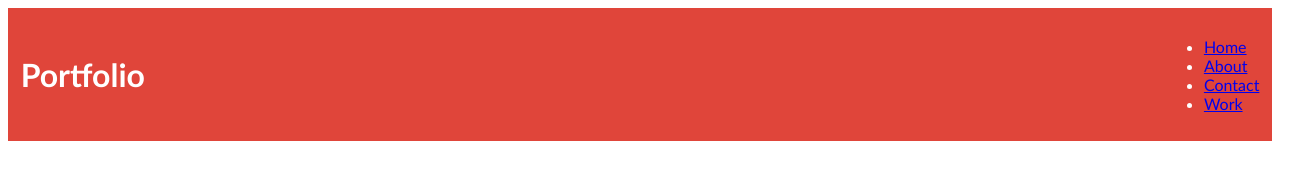
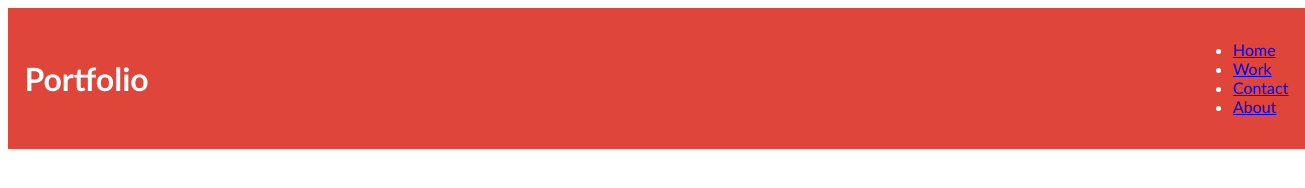
Before and after one commit to Kahlium/ReallyTheSecondChallenge, a plain HTML site: page index.html in a window 1280 px wide. Shown: the whole page, 1305 px wide, since content can reach past the window. Drawn offline with Linux system fonts and the light colour scheme.

Commit message:
header getting cut off, figuring it out

```diff
--- a/index.html
+++ b/index.html
@@ -2,6 +2,9 @@
 <html lang = "en">
 
 <head>
+    <meta name="viewport" content="width=device-width, initial-scale=1.0" />
+    <title>First Challenge</title>
+    <link rel="stylesheet" href="./reset.css" />
     <link rel="stylesheet" href="./stylesheet.css" />
 </head>
 
@@ -11,9 +14,9 @@
         <nav>
             <ul>
                 <li><a href="#">Home</a></li>
+                <li><a href="#">Work</a></li>
+                <li><a href="#">Contact</a></li>
                 <li><a href="#">About</a></li>
-                <li><a href="#">Contact</a></li>
-                <li><a href="#">Work</a></li>
             </ul>
         </nav>
     </header>
--- a/stylesheet.css
+++ b/stylesheet.css
@@ -2,13 +2,31 @@
     font-family: 'Gill Sans', 'Gill Sans MT', Calibri, 'Trebuchet MS', sans-serif;
 }
 
-header{
+body
+{
     display: flex;
-    justify-content: space-between;
+    flex-direction: column;
+}
+
+header
+{
+    display: flex;
+    width: 100%;
+    justify-content:space-between;
     align-items: center;
-    padding: 1%;
+    padding: 1.3%;
     background-color: #e0453a;
     color: #fff;
+}
+
+h1
+{
+
+}
+
+h2
+{
+
 }
 
 .products {
```
Also changed, not shown: reset.css (added).
